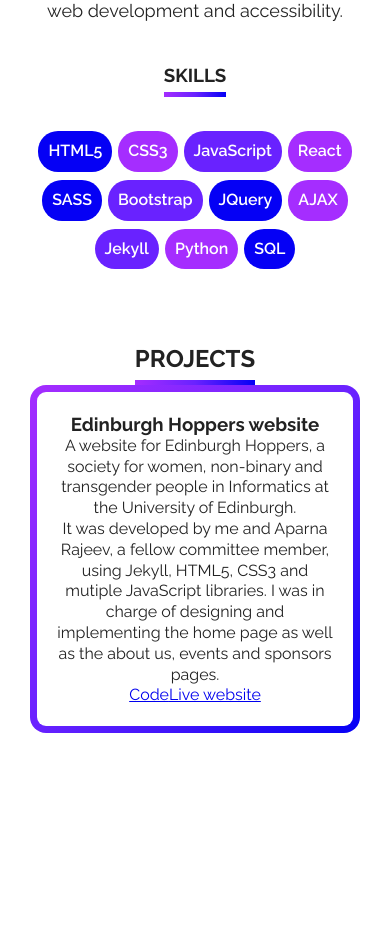
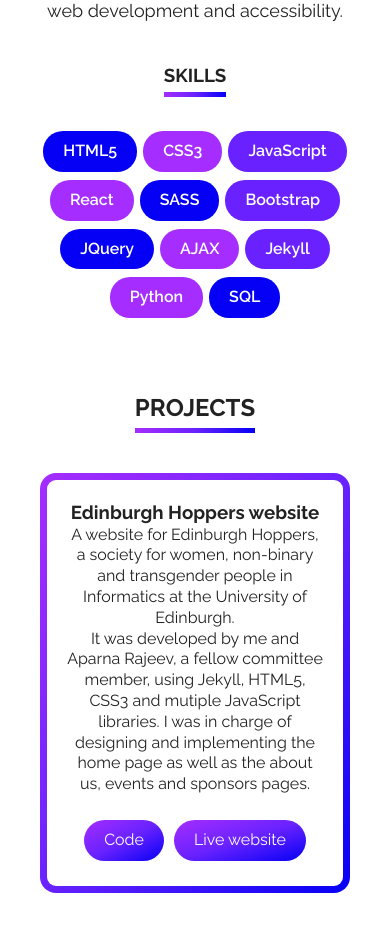
Before and after one commit to JuliaCastillo/portfolio, a React (Create React App) app: page / in a window 390 px wide. Shown: the part 1447-2378 px from the top of the page. Before the commit the page ends 2250 px from the top, so only its background shows below. Built offline with nearby package versions, Linux system fonts and the light colour scheme.

Commit message:
card button for mobile done

```diff
--- a/src/assets/css/styles.css
+++ b/src/assets/css/styles.css
@@ -60,6 +60,32 @@ p {
   background: -webkit-gradient(linear, left top, right top, from(#a52dff), color-stop(#6922ff), to(#0500f5));
   background: linear-gradient(to right, #a52dff, #6922ff, #0500f5);
   margin-top: 5px;
+}
+
+.button {
+  background: -webkit-gradient(linear, left top, right bottom, from(#a52dff), color-stop(#6922ff), to(#0500f5));
+  background: linear-gradient(to bottom right, #a52dff, #6922ff, #0500f5);
+  border-radius: 40px;
+  padding: 10px 20px;
+  margin: 5px;
+  text-decoration: none;
+  color: #fff;
+  white-space: nowrap;
+}
+
+.card-buttons {
+  margin-top: 20px;
+  display: -webkit-box;
+  display: -ms-flexbox;
+  display: flex;
+  -webkit-box-pack: center;
+      -ms-flex-pack: center;
+          justify-content: center;
+  -webkit-box-align: center;
+      -ms-flex-align: center;
+          align-items: center;
+  -ms-flex-wrap: wrap;
+      flex-wrap: wrap;
 }
 
 .hero {
@@ -188,7 +214,7 @@ p {
 
 .about .skilltag {
   display: inline-block;
-  padding: 10px;
+  padding: 10px 20px;
   margin: 4px 3px;
   border-radius: 20px;
   color: #fff;
@@ -213,6 +239,7 @@ p {
   border: 7px solid transparent;
   border-radius: 16px;
   padding: 20px;
+  margin: 40px 10px;
   background: #fff;
   background-clip: padding-box;
 }
--- a/src/assets/scss/_about.scss
+++ b/src/assets/scss/_about.scss
@@ -20,7 +20,7 @@
 
   .skilltag {
     display: inline-block;
-    padding: 10px;
+    padding: 10px 20px;
     margin: 4px 3px;
     border-radius: 20px;
     color: $white;
--- a/src/assets/scss/_globals.scss
+++ b/src/assets/scss/_globals.scss
@@ -55,3 +55,22 @@ p {
     margin-top: 5px;
   }
 }
+
+.button {
+  background: $gradient;
+  border-radius: 40px;
+  padding: 10px 20px;
+  margin: 5px;
+
+  text-decoration: none;
+  color: $white;
+  white-space: nowrap;
+}
+
+.card-buttons {
+  margin-top: 20px;
+  display: flex;
+  justify-content: center;
+  align-items: center;
+  flex-wrap: wrap;
+}
--- a/src/assets/scss/_projects.scss
+++ b/src/assets/scss/_projects.scss
@@ -5,14 +5,9 @@ $card-border-width: 7px;
   border: $card-border-width solid transparent;
   border-radius: 16px;
   padding: 20px;
+  margin: 40px 10px;
   background: $white;
   background-clip: padding-box;
-  //box-shadow: 0 3px 9px black, inset 0 0 9px white;
-  // border-style: solid;
-  // border-width: 6px;
-  // border-radius: 10px;
-  //border-color: $purple;
-  //border-image: $gradient 1;
 
   &::before {
     content: "";
--- a/src/components/ProjectCard.js
+++ b/src/components/ProjectCard.js
@@ -5,6 +5,7 @@ function ProjectCard({ title, description, codeLink, demoLink, image }) {
     <div className="project-card">
       <h3>{title}</h3>
       <p>{description}</p>
+      <div className="card-buttons">
         <a href={codeLink} className="button">
           Code
         </a>
@@ -12,6 +13,7 @@ function ProjectCard({ title, description, codeLink, demoLink, image }) {
           Live website
         </a>
       </div>
+    </div>
   );
 }
 
```
Also changed, not shown: 1 other file (tests, documents, lock files or other folders). Lines whose indentation alone changed are shown as unchanged.
